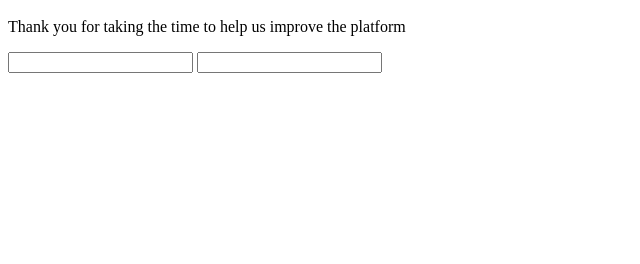
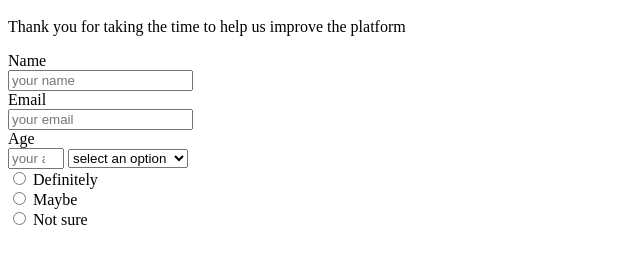
Before and after one commit to sibabalwemosia24/pre-course-1-day3, a plain HTML site: page index.html in a window 1280 px wide. Shown: the part 48-312 px from the top of the page, without its empty margins (0-640 px from the left). Drawn offline with Linux system fonts and the light colour scheme.

Commit message:
added content

```diff
--- a/index.html
+++ b/index.html
@@ -2,7 +2,19 @@
   <h1 id="title">Pre-course Survey Form</h1>
   <p id="description">Thank you for taking the time to help us improve the platform</p>
   <form id="survey-form">
-    <input required id="name" type="text"/>
-    <input required id="email" type="email"/>
+   <lable id="name-label">Name</lable><br />  <input required id="name" type="text" placeholder="your name"/> <br />
+ <lable id="email-label">Email</lable>  <br />  <input required id="email" type="email"  placeholder="your email"/><br />
+  <lable id="number-label">Age</lable> <br />  <input required id="number" type="number" max="10" min="1"  placeholder="your age" onmessage/>
+
+<select >
+  <option value="name" id="drop-box">select an option</option>
+  <option value="" id="drop-box"/>Student</option>
+  <option value="" id="drop-box"/>Full time job</option>
+  <option value="" id="drop-box"/>Prefer not to say</option>
+</select><br />
+<input type="radio" name="name" value="name" /> Definitely<br/>
+<input type="radio" name="name" value="name" /> Maybe <br />
+<input type="radio" name="name" value="name" /> Not sure
+
   </form>
 </html>
```
